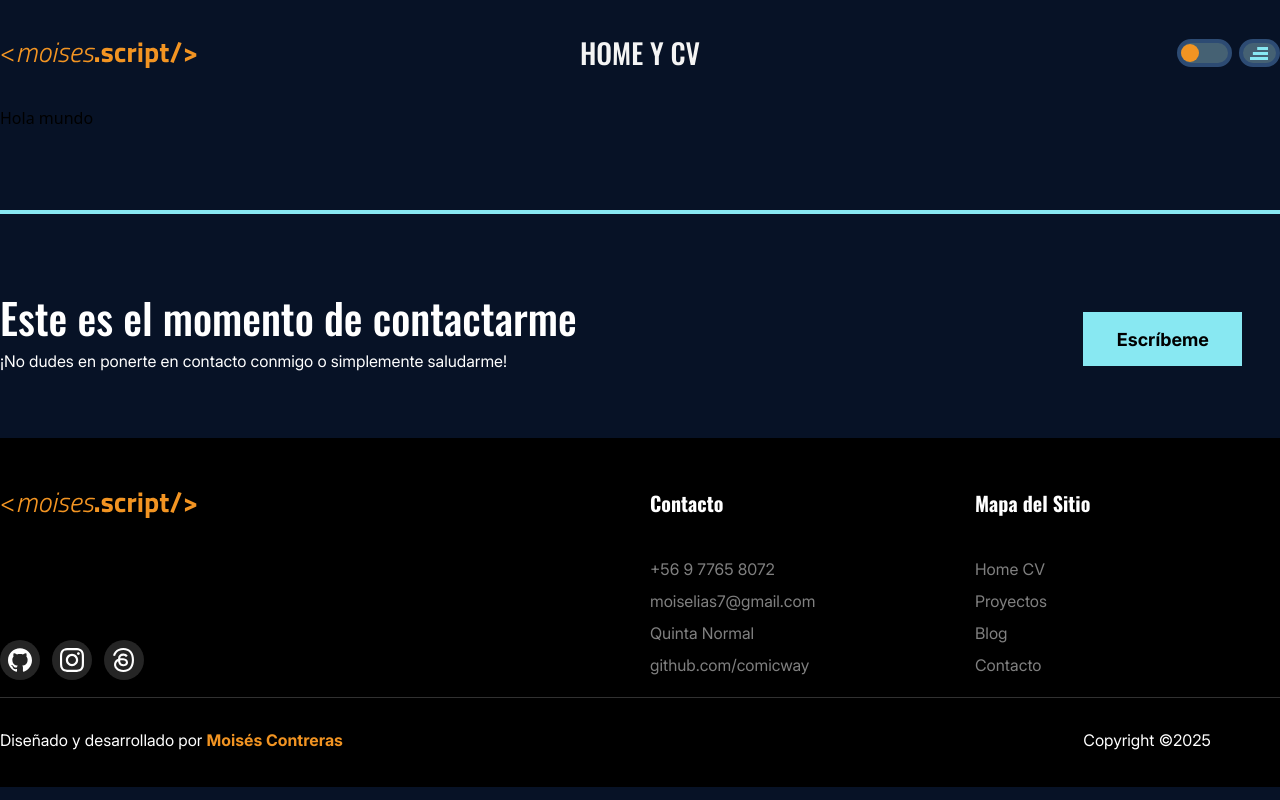
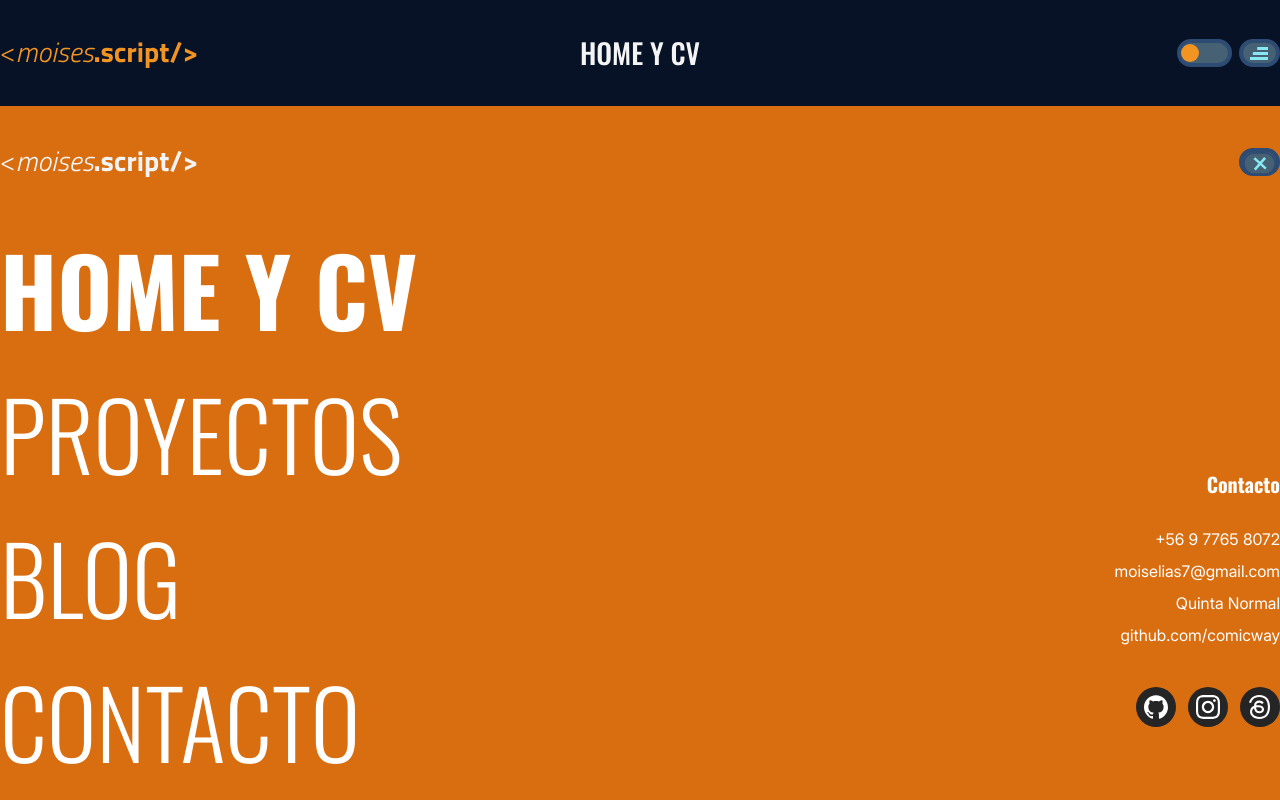
Before and after one commit to comicway/MoisesScript, a React (Vite) app: page /menu in a window 1280 px wide. Shown: the top 800 px of the page. Built offline with nearby package versions, Linux system fonts and the light colour scheme.

Commit message:
Maquetado casi listo
casi se realizó el manquetado completo del menu

```diff
--- a/src/Components/Header/Header.jsx
+++ b/src/Components/Header/Header.jsx
@@ -1,7 +1,15 @@
-import React from 'react'
-import { Link } from 'react-router-dom'
+import React from 'react';
+import { useEffect } from 'react';
+import { Link } from 'react-router-dom';
 
 const HeaderScript = () => {
+
+    useEffect(() => {
+        return () => {
+            console.log('Componente desmontado');
+        };
+    }, []);
+
     return (
       <>
       <div className='container mx-auto'>
@@ -49,5 +57,6 @@ const HeaderScript = () => {
         </div>*/}
       </>
     )
-}
+};
+
 export default HeaderScript
--- a/src/Components/Menu/Menu.jsx
+++ b/src/Components/Menu/Menu.jsx
@@ -1,8 +1,53 @@
+import React from 'react'
+import { Link } from 'react-router-dom'
+
 const Menu = () => {
     return (
         <>
-            <h1>Hola mundo</h1>
+            <div className="bg-[#D96E11] h-screen">
+                <div className="container mx-auto">
+                    <div className='grid gap-0 gird-cols-1 sm:grid-cols-2 h-[112px]'>
+                        <div className="flex items-center">
+                            <Link to='/'>
+                                <img src="./asset/img/logomoisesscript_blanco.svg" alt="logo moises.script" />
+                            </Link>
+                        </div>
+                        <div className='flex items-center justify-end'>
+                            <button className='h-7 w-41 bg-fondobtnmenu rounded-full border-4 border-colorborder ml-7px'>
+                                <img src="./asset/img/cerrarmenu.svg" alt="lineas menu" className='m-auto'/>
+                            </button>
+                        </div>
+                    </div>
+                    <div className='grid gap-0 grid-cols-1 sm:grid-cols-2'>
+                          <div className='flex items-start'>
+                            <nav className='w-full'>
+                                <ul className='text-white text-[94px] font-Oswald uppercase'>
+                                    <li className='mb-[3px] font-bold'><Link to="/">home y cv</Link></li>
+                                    <li className='mb-[3px] font-light'><Link to="/proyectos">proyectos</Link></li>
+                                    <li className='mb-[3px] font-light'><Link to="/blog">blog</Link></li>
+                                    <li className='font-light'><Link to="/contacto">contacto</Link></li>
+                                </ul>
+                            </nav>
+                          </div>
+                          <div className='flex flex-col items-end justify-end pb-16'>
+                            <h4 className="text-white font-Oswald font-bold text-[20px] mb-6">Contacto</h4>
+                            <ul className="text-right text-white font-Inter font-normal text-[16px] leading-loose">
+                                <li><a href="tel:+56977658072">+56 9 7765 8072</a></li>
+                                <li><a href="mailto:moiselias7@gmail.com">moiselias7@gmail.com</a></li>
+                                <li>Quinta Normal</li>
+                                <li><a href="http://github.com/comicway">github.com/comicway</a></li>
+                            </ul>
+                            <div className="flex mt-[36px] gap-3">
+                                <a href="http://"><img src="./asset/img/ico-github.svg" alt="GitHub" /></a>
+                                <a href="http://"><img src="./asset/img/ico-instagram.svg" alt="Instagram" /></a>
+                                <a href="http://"><img src="./asset/img/ico-threads.svg" alt="Threads" /></a>
+                            </div>
+                          </div>
+                    </div>
+                </div>
+            </div>
         </>
     )
 };
+
 export default Menu
```
Also changed, not shown: public/asset/img/cerrarmenu.svg (added), public/asset/img/logomoisesscript_blanco.svg (added).
